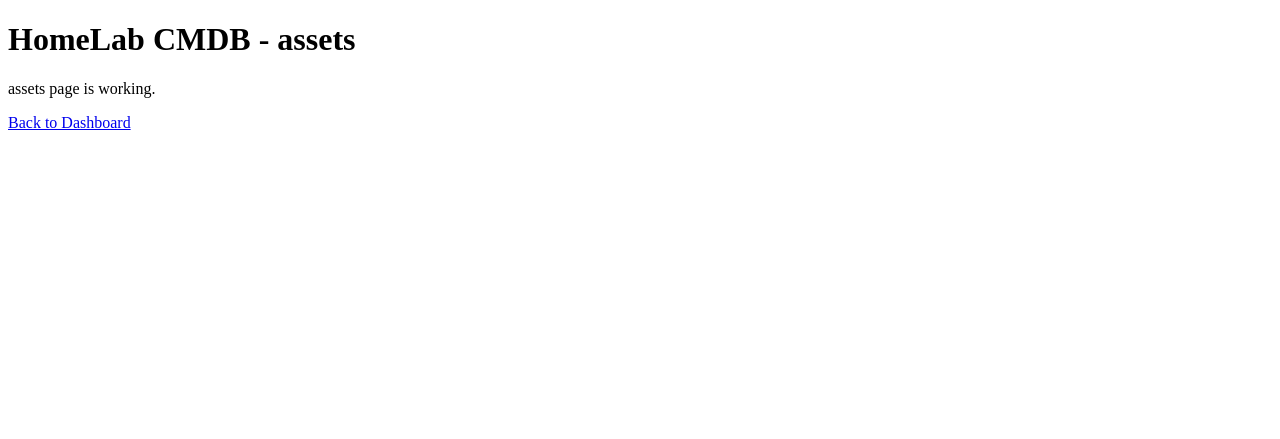
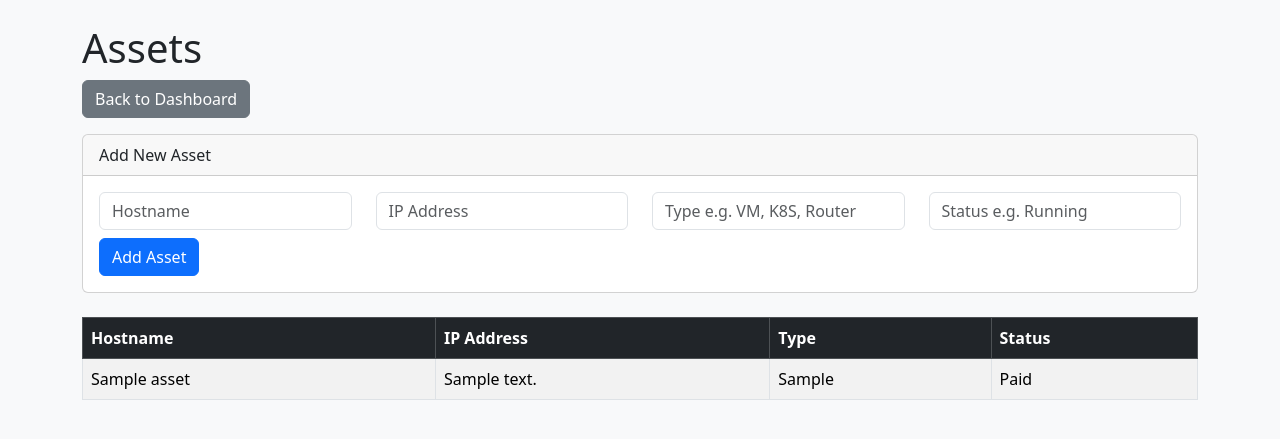
Before and after one commit to zaidlaz/homelab-devops-apps, a Flask app: template cmdb/templates/assets.html in a window 1280 px wide. Shown: the top 439 px of the page. Run offline with Flask 3, Linux system fonts and the light colour scheme; the template is opened without the code that fills it: most values are stand-ins (such as "Sample title", 1, 10 or a date in 2020).

Commit message:
Improve CMDB dashboard and assets UI

```diff
--- a/cmdb/templates/assets.html
+++ b/cmdb/templates/assets.html
@@ -1,11 +1,57 @@
 <!doctype html>
 <html>
 <head>
-  <title>HomeLab CMDB - assets</title>
+  <title>HomeLab CMDB - Assets</title>
+  <link href="https://cdn.jsdelivr.net/npm/bootstrap@5.3.3/dist/css/bootstrap.min.css" rel="stylesheet">
 </head>
-<body>
-  <h1>HomeLab CMDB - assets</h1>
-  <p>assets page is working.</p>
-  <p><a href="/">Back to Dashboard</a></p>
+<body class="bg-light">
+<div class="container mt-4">
+  <h1>Assets</h1>
+  <a href="/" class="btn btn-secondary mb-3">Back to Dashboard</a>
+
+  <div class="card mb-4">
+    <div class="card-header">Add New Asset</div>
+    <div class="card-body">
+      <form method="POST">
+        <div class="row">
+          <div class="col-md-3 mb-2">
+            <input name="hostname" class="form-control" placeholder="Hostname" required>
+          </div>
+          <div class="col-md-3 mb-2">
+            <input name="ip_address" class="form-control" placeholder="IP Address">
+          </div>
+          <div class="col-md-3 mb-2">
+            <input name="asset_type" class="form-control" placeholder="Type e.g. VM, K8S, Router">
+          </div>
+          <div class="col-md-3 mb-2">
+            <input name="status" class="form-control" placeholder="Status e.g. Running">
+          </div>
+        </div>
+        <button class="btn btn-primary">Add Asset</button>
+      </form>
+    </div>
+  </div>
+
+  <table class="table table-bordered table-striped">
+    <thead class="table-dark">
+      <tr>
+        <th>Hostname</th>
+        <th>IP Address</th>
+        <th>Type</th>
+        <th>Status</th>
+      </tr>
+    </thead>
+    <tbody>
+      {% for asset in assets %}
+      <tr>
+        <td>{{ asset.hostname }}</td>
+        <td>{{ asset.ip_address }}</td>
+        <td>{{ asset.asset_type }}</td>
+        <td>{{ asset.status }}</td>
+      </tr>
+      {% endfor %}
+    </tbody>
+  </table>
+</div>
 </body>
 </html>
--- a/k8s-apps/cmdb/cmdb-deployment.yaml
+++ b/k8s-apps/cmdb/cmdb-deployment.yaml
@@ -15,7 +15,7 @@ spec:
     spec:
       containers:
         - name: cmdb-app
-          image: zaid/homelab-cmdb:v4
+          image: zaid/homelab-cmdb:v5
           imagePullPolicy: Always
           ports:
             - containerPort: 5000
```
Also changed, not shown: cmdb/templates/dashboard.html (+50 -10 lines).
